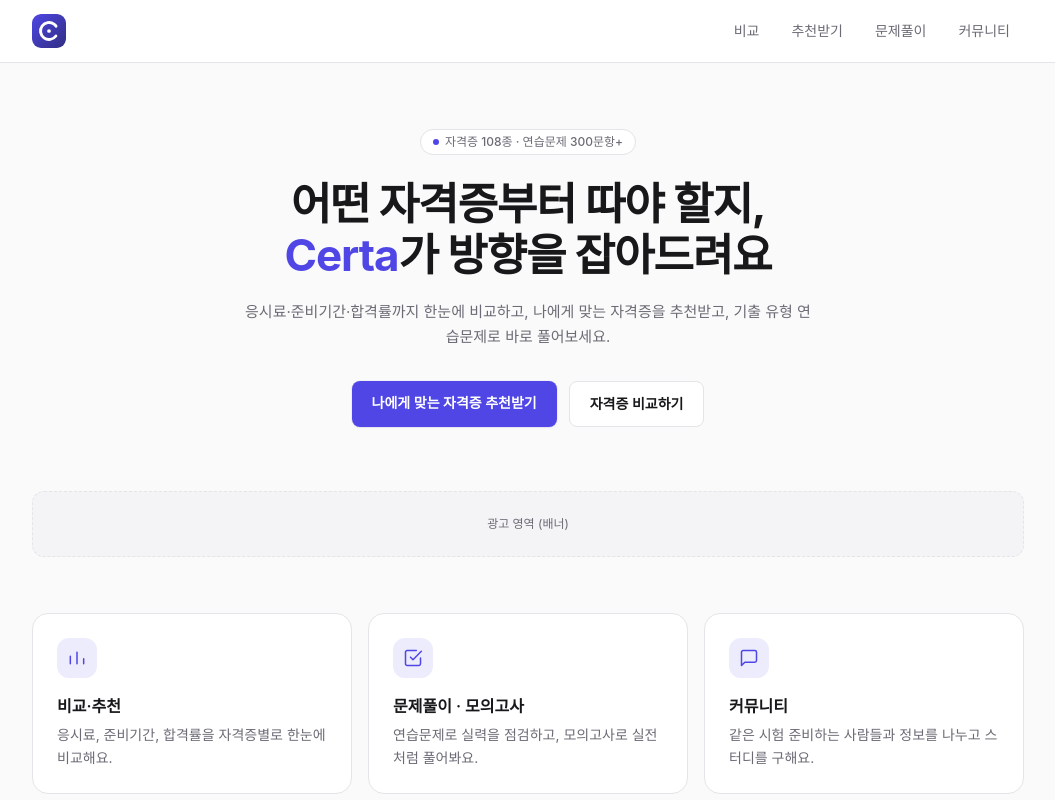
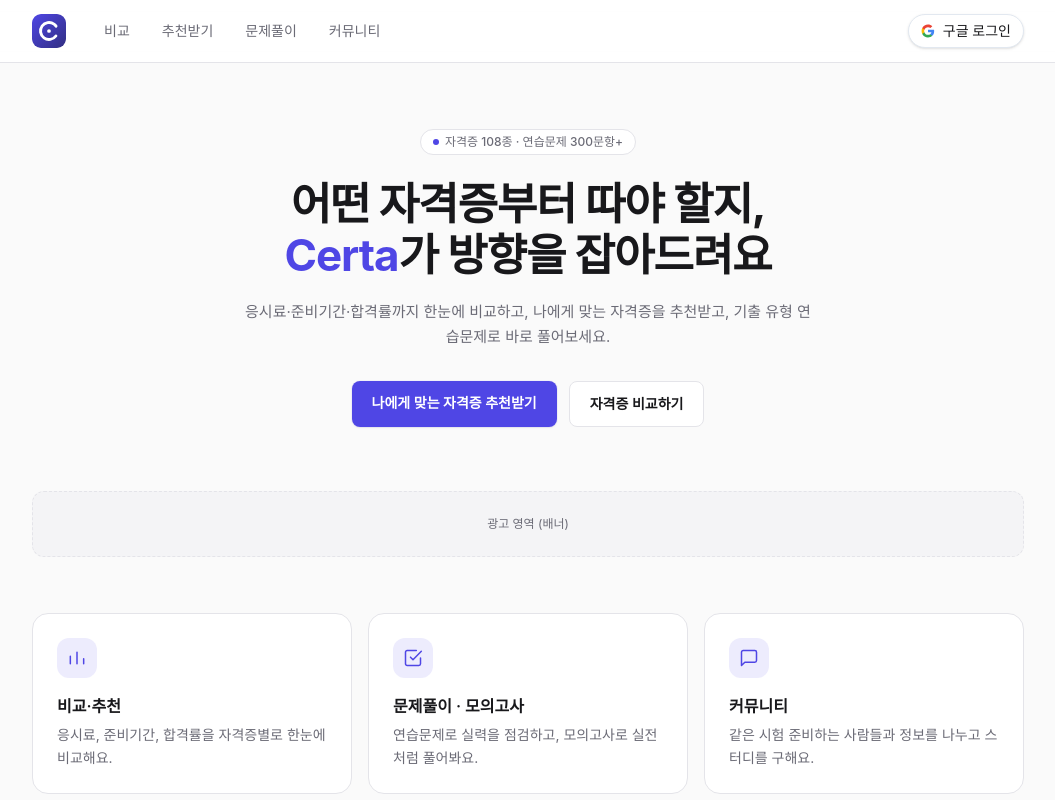
Before and after one commit to woojin052500-arch/certa, a Next.js app: page / in a window 1280 px wide. Shown: the top 800 px of the page, without its empty margins (112-1167 px from the left). Built offline with nearby package versions, Linux system fonts and the light colour scheme; no server answers.

Commit message:
feat: Add Google OAuth login UI to Header

```diff
--- a/components/Header.tsx
+++ b/components/Header.tsx
@@ -1,7 +1,10 @@
 "use client";
 
+import { useEffect, useState } from "react";
 import Link from "next/link";
 import { usePathname } from "next/navigation";
+import { supabase } from "@/lib/supabase";
+import { User } from "@supabase/supabase-js";
 
 const NAV = [
   { href: "/compare", label: "비교" },
@@ -12,10 +15,43 @@
 
 export default function Header() {
   const pathname = usePathname();
+  const [user, setUser] = useState<User | null>(null);
+  const [isLoading, setIsLoading] = useState(true);
+
+  useEffect(() => {
+    // 현재 세션 가져오기
+    supabase.auth.getSession().then(({ data: { session } }) => {
+      setUser(session?.user ?? null);
+      setIsLoading(false);
+    });
+
+    // 로그인/로그아웃 상태 변경 감지
+    const {
+      data: { subscription },
+    } = supabase.auth.onAuthStateChange((_event, session) => {
+      setUser(session?.user ?? null);
+    });
+
+    return () => subscription.unsubscribe();
+  }, []);
+
+  const handleLogin = async () => {
+    await supabase.auth.signInWithOAuth({
+      provider: "google",
+      options: {
+        redirectTo: window.location.origin,
+      },
+    });
+  };
+
+  const handleLogout = async () => {
+    await supabase.auth.signOut();
+  };
 
   return (
     <header className="sticky top-0 z-10 border-b border-[var(--border-subtle)] bg-white/85 backdrop-blur-md">
       <div className="mx-auto flex max-w-5xl items-center justify-between px-4 py-3.5">
+        <div className="flex items-center gap-6">
           <Link
             href="/"
             aria-label="Certa 홈으로 이동"
@@ -24,7 +60,7 @@
             {/* eslint-disable-next-line @next/next/no-img-element */}
             <img src="/logo.svg" alt="Certa" width={34} height={34} className="rounded-[9px]" />
           </Link>
-        <nav className="flex items-center gap-1 text-sm font-medium text-[var(--text-muted)]">
+          <nav className="hidden md:flex items-center gap-1 text-sm font-medium text-[var(--text-muted)]">
             {NAV.map((item) => {
               const active = pathname === item.href || pathname?.startsWith(item.href + "/");
               return (
@@ -43,6 +79,49 @@
             })}
           </nav>
         </div>
+
+        <div className="flex items-center gap-4">
+          {!isLoading && (
+            user ? (
+              <div className="flex items-center gap-3">
+                <div className="flex items-center gap-2">
+                  {user.user_metadata?.avatar_url && (
+                    /* eslint-disable-next-line @next/next/no-img-element */
+                    <img
+                      src={user.user_metadata.avatar_url}
+                      alt="profile"
+                      className="w-7 h-7 rounded-full border border-slate-200"
+                    />
+                  )}
+                  <span className="text-sm font-medium hidden sm:inline-block">
+                    {user.user_metadata?.full_name || "사용자"}님
+                  </span>
+                </div>
+                <button
+                  onClick={handleLogout}
+                  className="text-xs text-slate-500 hover:text-slate-800 transition-colors"
+                >
+                  로그아웃
+                </button>
+              </div>
+            ) : (
+              <button
+                onClick={handleLogin}
+                className="flex items-center gap-2 text-sm font-medium bg-white border border-slate-200 hover:bg-slate-50 transition-colors px-3 py-1.5 rounded-full shadow-sm"
+              >
+                <svg width="14" height="14" viewBox="0 0 24 24" xmlns="http://www.w3.org/2000/svg">
+                  <path d="M22.56 12.25c0-.78-.07-1.53-.2-2.25H12v4.26h5.92c-.26 1.37-1.04 2.53-2.21 3.31v2.77h3.57c2.08-1.92 3.28-4.74 3.28-8.09z" fill="#4285F4"/>
+                  <path d="M12 23c2.97 0 5.46-.98 7.28-2.66l-3.57-2.77c-.98.66-2.23 1.06-3.71 1.06-2.86 0-5.29-1.93-6.16-4.53H2.18v2.84C3.99 20.53 7.7 23 12 23z" fill="#34A853"/>
+                  <path d="M5.84 14.09c-.22-.66-.35-1.36-.35-2.09s.13-1.43.35-2.09V7.07H2.18C1.43 8.55 1 10.22 1 12s.43 3.45 1.18 4.93l2.85-2.22.81-.62z" fill="#FBBC05"/>
+                  <path d="M12 5.38c1.62 0 3.06.56 4.21 1.64l3.15-3.15C17.45 2.09 14.97 1 12 1 7.7 1 3.99 3.47 2.18 7.07l3.66 2.84c.87-2.6 3.3-4.53 6.16-4.53z" fill="#EA4335"/>
+                  <path d="M1 1h22v22H1z" fill="none"/>
+                </svg>
+                구글 로그인
+              </button>
+            )
+          )}
+        </div>
+      </div>
     </header>
   );
 }
```
Lines whose indentation alone changed are shown as unchanged.
